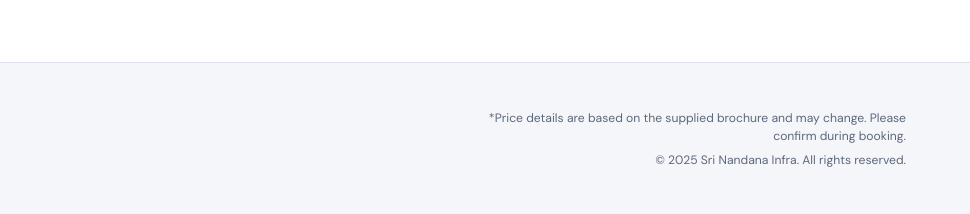
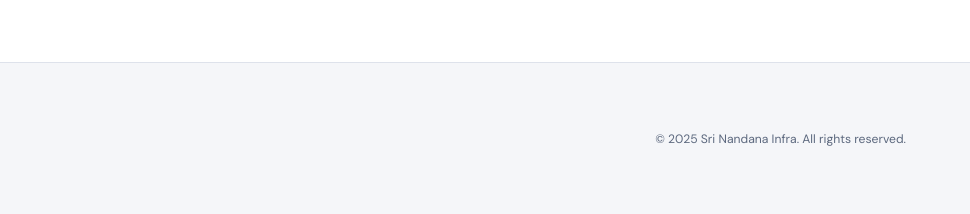
Before and after one commit to prashanth45urbanshelters-droid/Sri-Nandana, a plain HTML site: page index.html in a window 1280 px wide. Shown: the part 5480-5694 px from the top of the page, 310-1280 px from the left. Drawn offline with nearby package versions, Linux system fonts and the light colour scheme.

Commit message:
Remove price disclaimer from footer

```diff
--- a/index.html
+++ b/index.html
@@ -585,7 +585,6 @@
         <p>Ananth Nagar, Electronic City, Bangalore.</p>
       </div>
       <div class="footer-right">
-        <p class="footer-disclaimer">*Price details are based on the supplied brochure and may change. Please confirm during booking.</p>
         <p class="footer-copy">© 2025 Sri Nandana Infra. All rights reserved.</p>
       </div>
     </div>
```
